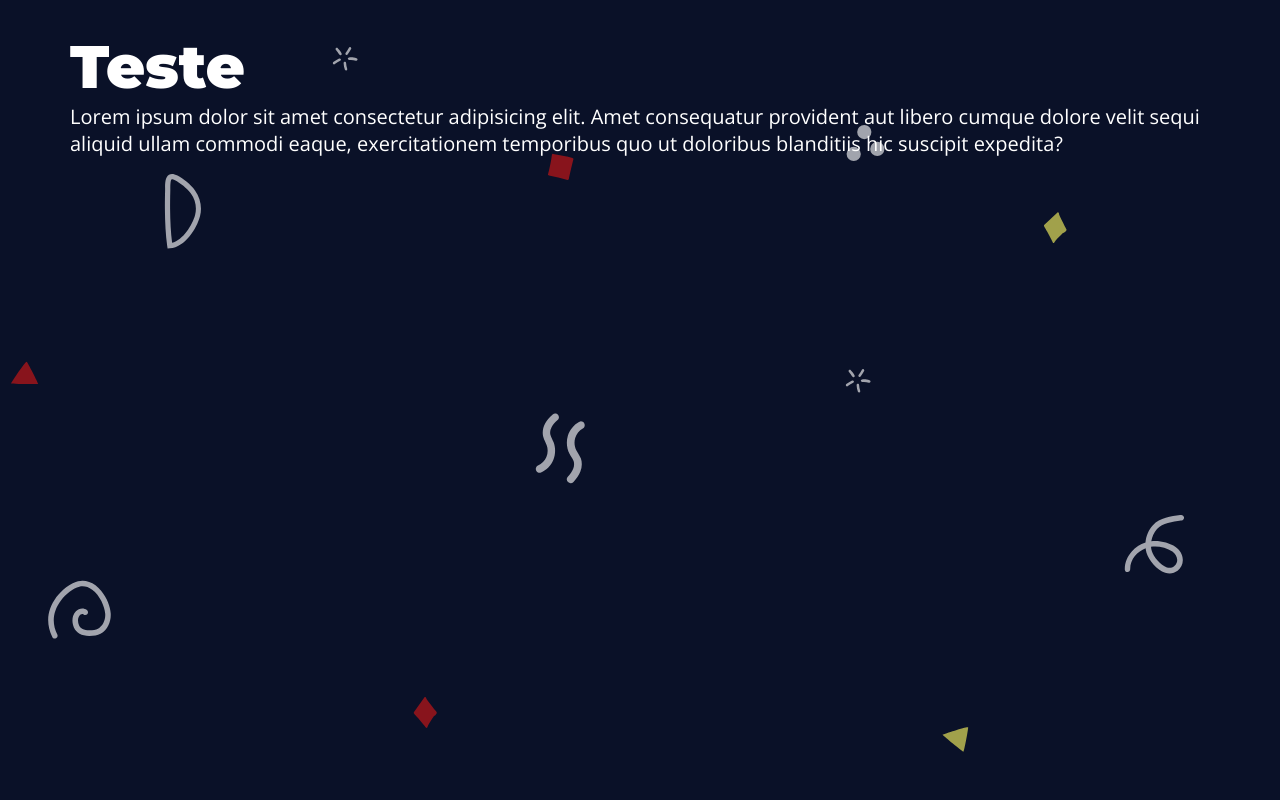
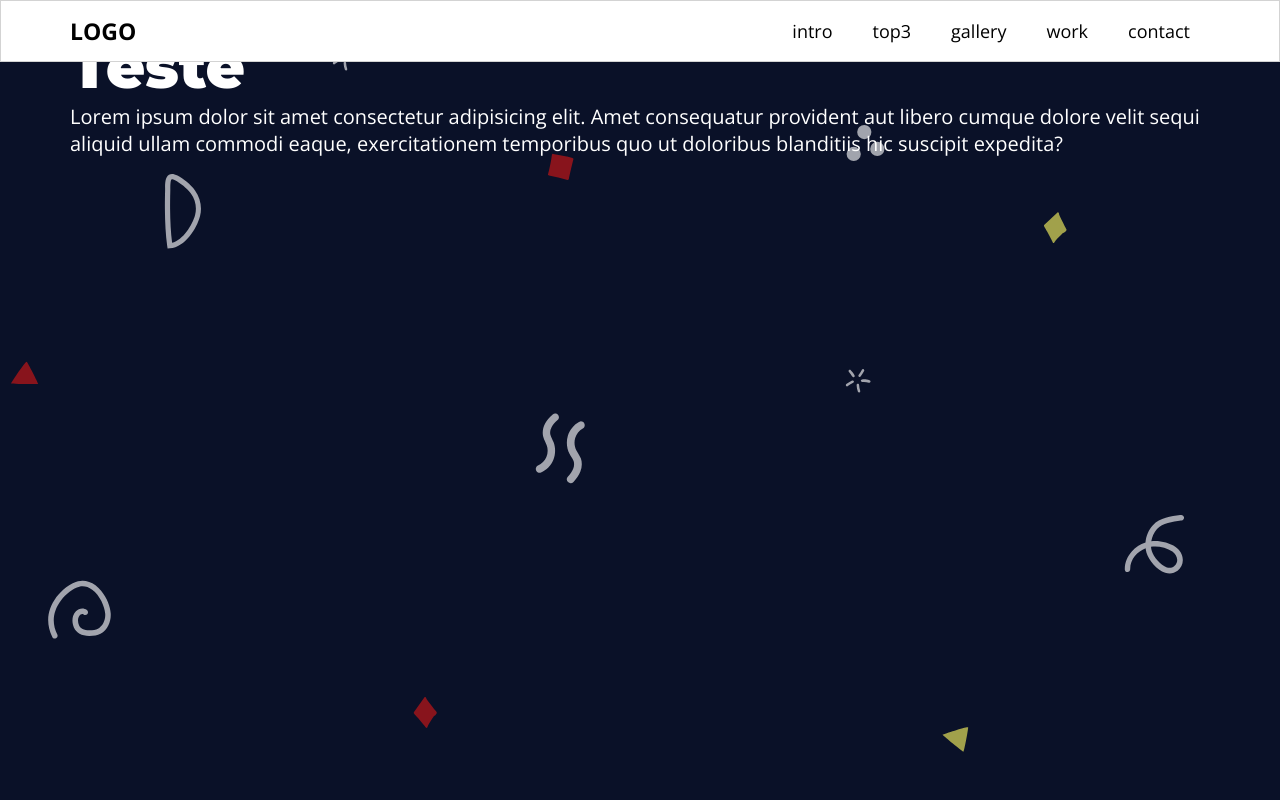
Before and after one commit to montalvas/landing-page-example, a plain HTML site: page index.html in a window 1280 px wide. Shown: the top 800 px of the page. Drawn offline with nearby package versions, Linux system fonts and the light colour scheme.

Commit message:
Crete the header and the menu

```diff
--- /dev/null
+++ b/assets/css/main-header.css
@@ -0,0 +1,6 @@
+.main-header {
+    width: 100%;
+    background-color: #FFF;
+    position: fixed;
+    border: 1px solid lightgray;
+}
--- /dev/null
+++ b/assets/css/main-menu.css
@@ -0,0 +1,47 @@
+.main-menu {
+    max-width: 1200px;
+    height: 6rem;
+    margin: 0 auto;
+    padding: 0 var(--gap);
+    display: flex;
+    align-items: center;
+    justify-content: space-between;
+}
+
+.main-menu > .title {
+    font-size: 2.3rem;
+    font-family: var(--font-text);
+    cursor: pointer;
+}
+
+.main-menu > .link-list {
+    display: flex;
+    align-items: center;
+    justify-content: space-between;
+}
+
+.main-menu .action-link {
+    font-size: 1.8rem;
+    padding: 0 2rem;
+    text-decoration: none;
+    color: #000;
+    font-family: var(--font-text);
+    cursor: pointer;
+    position: relative;
+}
+
+.main-menu .action-link::after {
+    content: '';
+    position: absolute;
+    bottom: -0.3rem;
+    left: 50%;
+    width: 0;
+    height: 0.3rem;
+    background-color: deepskyblue;
+    transition: all 300ms ease-in-out;
+}
+
+.main-menu .action-link:hover::after {
+    width: 50%;
+    left: 25%;
+}
--- a/assets/css/main-text.css
+++ b/assets/css/main-text.css
@@ -1,4 +1,4 @@
 .main-text {
     font-size: 2rem;
-    font-family: 'Open Sans', sans-serif;
+    font-family: var(--font-text);
 }
--- a/assets/css/main-title.css
+++ b/assets/css/main-title.css
@@ -1,4 +1,4 @@
 .main-title {
-    font-family: 'Montserrat', sans-serif;
+    font-family: var(--font-title);
     font-size: 6rem;
 }
--- a/assets/css/main.css
+++ b/assets/css/main.css
@@ -6,7 +6,10 @@
     --bg-color: #0a1128;
     --text-color: #FFF;
 
-    --gap: 3rem
+    --gap: 3rem;
+
+    --font-text: 'Open Sans', sans-serif;
+    --font-title: 'Montserrat', sans-serif;
 }
 
 * {
--- a/index.html
+++ b/index.html
@@ -10,8 +10,23 @@
     <link rel="stylesheet" href="/assets/css/main-content.css">
     <link rel="stylesheet" href="/assets/css/main-title.css">
     <link rel="stylesheet" href="/assets/css/main-text.css">
+    <link rel="stylesheet" href="/assets/css/main-header.css">
+    <link rel="stylesheet" href="/assets/css/main-menu.css">
 </head>
 <body>
+    <header class="main-header">
+        <nav class="main-menu">
+            <h1 class="title">LOGO</h1>
+            <ul class="link-list">
+                <a class="action-link" href="#">intro</a>
+                <a class="action-link" href="#">top3</a>
+                <a class="action-link" href="#">gallery</a>
+                <a class="action-link" href="#">work</a>
+                <a class="action-link" href="#">contact</a>
+            </ul>
+        </nav>
+    </header>
+
     <section class="main-bg">
         <div class="main-content">
             <h1 class="main-title">Teste</h1>
```
